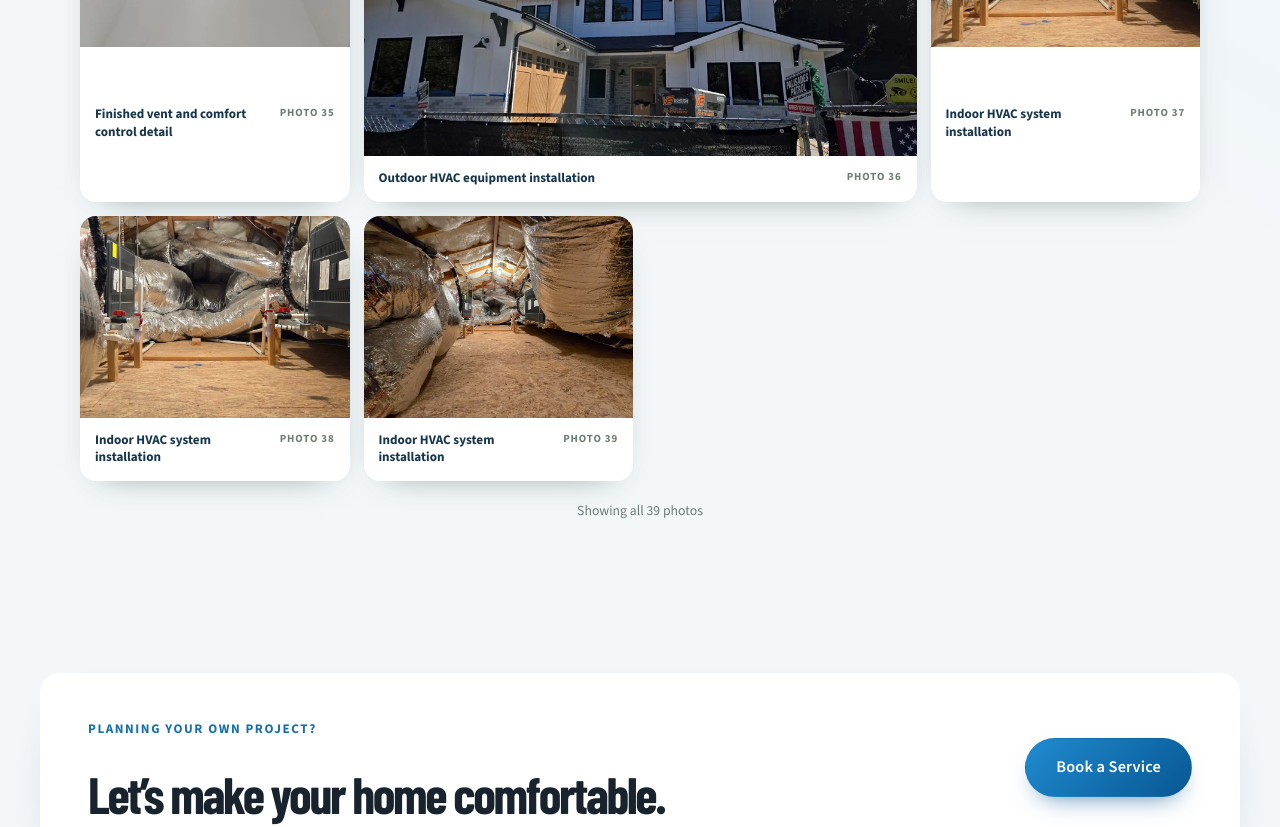
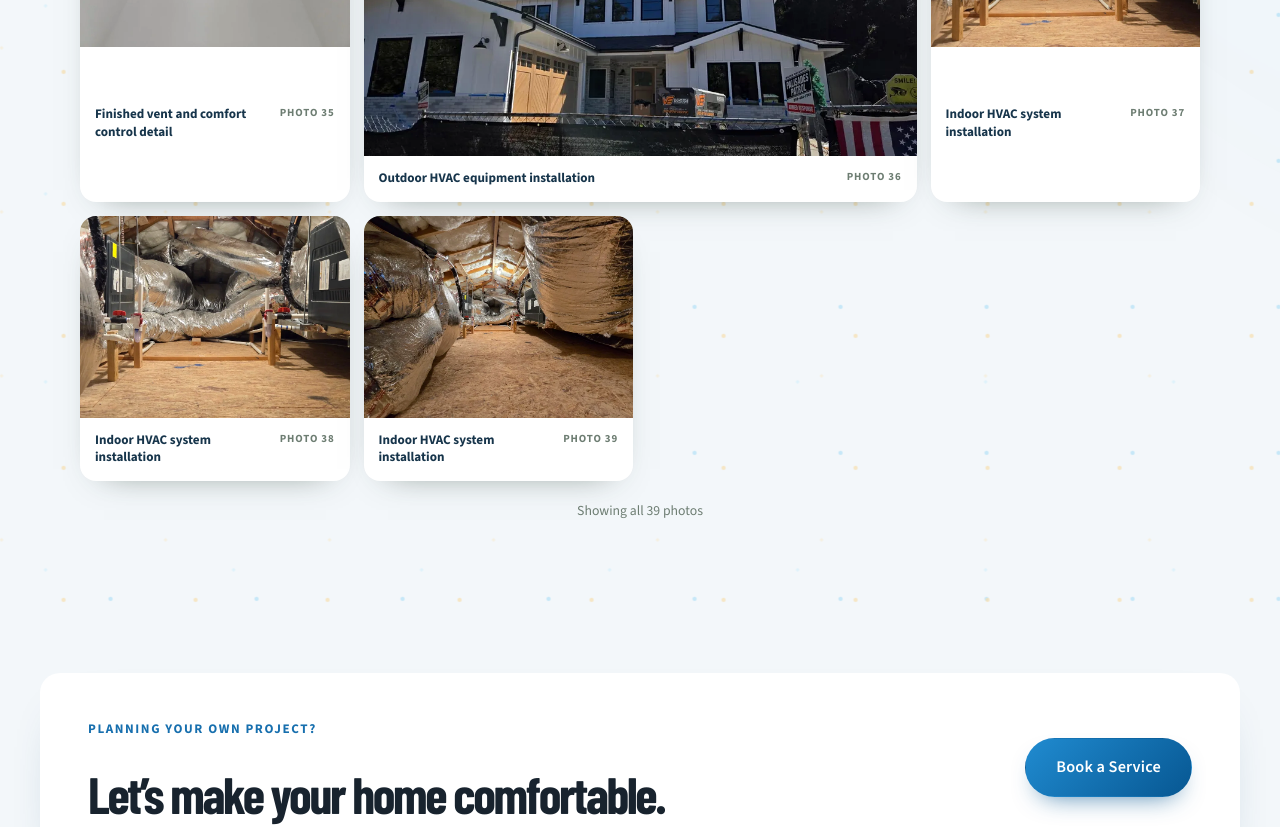
Before and after one commit to jonaxgarc/valex-hvac-mechanical, a Next.js app: page /projects in a window 1280 px wide. Shown: the part 4870-5697 px from the top of the page. Built offline with nearby package versions, Linux system fonts and the light colour scheme; a web font is replaced by a local one.

Commit message:
Fix process badges and densify ambient flakes

```diff
--- a/public/gallery.css
+++ b/public/gallery.css
@@ -540,14 +540,11 @@ body { background: var(--bg); color: var(--ink); }
 .section::before {
   inset: -12%;
   background:
-    radial-gradient(circle at 8% 24%, rgba(255,177,32,.58) 0 1.5px, transparent 2.5px),
-    radial-gradient(circle at 19% 75%, rgba(255,202,101,.48) 0 1px, transparent 2px),
-    radial-gradient(circle at 34% 14%, rgba(66,188,246,.48) 0 1.5px, transparent 2.5px),
-    radial-gradient(circle at 49% 83%, rgba(255,177,32,.42) 0 1px, transparent 2px),
-    radial-gradient(circle at 66% 18%, rgba(91,204,255,.52) 0 1.5px, transparent 2.5px),
-    radial-gradient(circle at 82% 72%, rgba(48,174,235,.46) 0 1px, transparent 2px),
-    radial-gradient(circle at 94% 31%, rgba(255,194,73,.50) 0 1.5px, transparent 2.5px);
-  opacity: .22;
+    radial-gradient(circle, rgba(255,177,32,.72) 0 1.5px, transparent 2.6px) 14px 20px / 132px 132px repeat,
+    radial-gradient(circle, rgba(255,211,125,.60) 0 1px, transparent 2.1px) 68px 76px / 164px 164px repeat,
+    radial-gradient(circle, rgba(55,182,241,.70) 0 1.5px, transparent 2.6px) 40px 8px / 146px 146px repeat,
+    radial-gradient(circle, rgba(131,218,255,.54) 0 1px, transparent 2.1px) 100px 54px / 188px 188px repeat;
+  opacity: .34;
   transform: translate3d(0,0,0);
   animation: ambientFlakes 22s linear infinite;
 }
@@ -560,7 +557,7 @@ body { background: var(--bg); color: var(--ink); }
   opacity: .72;
   animation: ambientBloom 10s ease-in-out infinite alternate;
 }
-#why::before, .book::before { opacity: .34; }
+#why::before, .book::before { opacity: .48; }
 #why::after, .book::after {
   background:
     radial-gradient(ellipse at 0% 48%, rgba(255,172,24,.23), transparent 38%),
@@ -570,9 +567,9 @@ body { background: var(--bg); color: var(--ink); }
 #process::before { animation-delay: -13s; }
 .book::before { animation-delay: -17s; }
 @keyframes ambientFlakes {
-  0% { transform: translate3d(-1.5%, 2%, 0) rotate(0deg); }
-  50% { transform: translate3d(1.5%, -2%, 0) rotate(180deg); }
-  100% { transform: translate3d(-1.5%, 2%, 0) rotate(360deg); }
+  0% { transform: translate3d(-1.5%, 2%, 0); }
+  50% { transform: translate3d(1.5%, -2%, 0); }
+  100% { transform: translate3d(-1.5%, 2%, 0); }
 }
 @keyframes ambientBloom {
   from { transform: translate3d(-1.5%, 1%, 0) scale(.98); opacity: .52; }
@@ -591,7 +588,6 @@ body { background: var(--bg); color: var(--ink); }
 }
 .card:hover { border-color: rgba(23, 111, 174, .35); }
 .card::after,
-.step::after,
 .why__item::after,
 .book__form::after {
   content: ""; position: absolute; inset: -45%; pointer-events: none;
@@ -602,7 +598,6 @@ body { background: var(--bg); color: var(--ink); }
   transition: opacity .45s var(--ease), transform .7s var(--ease);
 }
 .card:hover::after,
-.step:hover::after,
 .why__item:hover::after,
 .book__form:focus-within::after { opacity: 1; transform: scale(1.08); }
 .card__icon {
@@ -636,7 +631,7 @@ body { background: var(--bg); color: var(--ink); }
   opacity: .42;
 }
 .step {
-  overflow: hidden;
+  overflow: visible;
   min-height: 210px; margin-top: 0; padding: 43px 24px 26px;
   border: 1px solid rgba(7,87,146,.10);
   border-radius: 18px;
@@ -708,10 +703,9 @@ body { background: var(--bg); color: var(--ink); }
 .site-footer::before {
   content: ""; position: absolute; inset: -30%; pointer-events: none; z-index: 0;
   background:
-    radial-gradient(circle at 14% 48%, rgba(255,171,21,.22) 0 1.5px, transparent 2.5px),
-    radial-gradient(circle at 36% 20%, rgba(255,205,111,.17) 0 1px, transparent 2px),
-    radial-gradient(circle at 72% 68%, rgba(80,197,250,.22) 0 1.5px, transparent 2.5px),
-    radial-gradient(circle at 91% 32%, rgba(102,210,255,.18) 0 1px, transparent 2px),
+    radial-gradient(circle, rgba(255,171,21,.52) 0 1.4px, transparent 2.5px) 12px 18px / 138px 138px repeat,
+    radial-gradient(circle, rgba(255,212,132,.36) 0 1px, transparent 2px) 72px 64px / 176px 176px repeat,
+    radial-gradient(circle, rgba(80,197,250,.50) 0 1.4px, transparent 2.5px) 42px 4px / 154px 154px repeat,
     radial-gradient(ellipse at 0% 50%, rgba(255,155,0,.10), transparent 35%),
     radial-gradient(ellipse at 100% 50%, rgba(35,166,230,.12), transparent 35%);
   opacity: .72;
```
